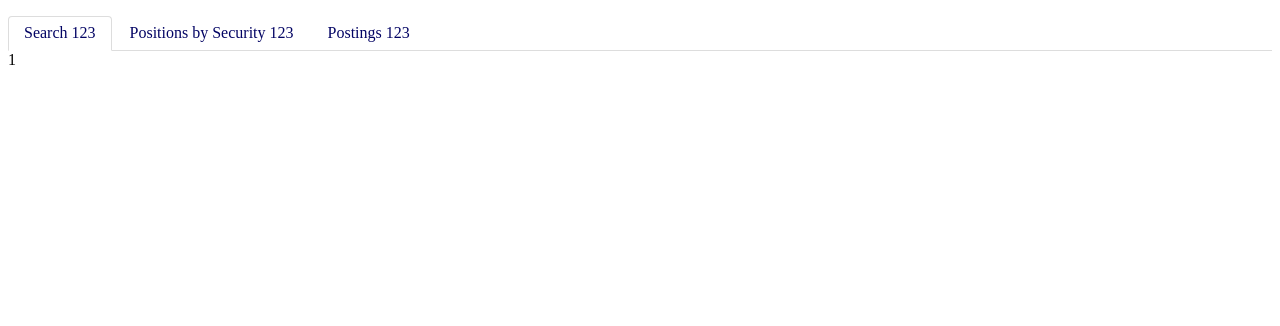
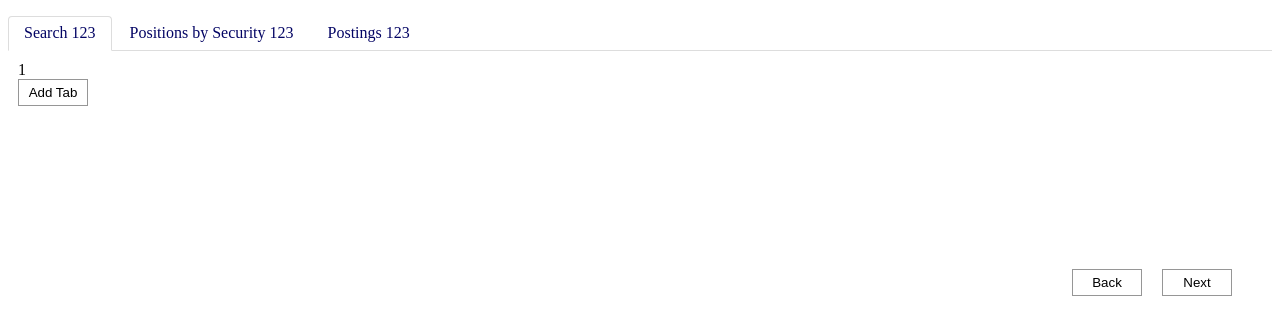
Before and after one commit to AsdoshDev/ModifiedNgTable, an Angular app: page / in a window 1280 px wide. Shown: the top 326 px of the page. Built offline with nearby package versions, Linux system fonts and the light colour scheme.

Commit message:
dynamic content ,next & back buttons in tabs,

```diff
--- a/src/app/components/gsr-tabs/gsr-tabs.component.html
+++ b/src/app/components/gsr-tabs/gsr-tabs.component.html
@@ -1,9 +1,15 @@
-<ul class="nav nav-tabs">
-  <li *ngFor="let tab of tabs;let in = index;"  class="{{tab.isClicked}}" (click)="selectTab(tab,in)">
-    <a href="#">{{tab.title}}</a>
-  </li>
-</ul>
-
+<div class="tabsWrapper">
+  <ul class="nav nav-tabs">
+    <li *ngFor="let tab of tabs;let in = index;"  class="{{tab.isClicked}}" (click)="selectTab(tab,in)">
+      <a href="#">{{tab.title}}</a>
+    </li>
+  </ul>
+  <ng-content  select=".tab-content"></ng-content>
+  <div class="tab-footer">
+    <button (click)="navigateTab(false)">Back</button>
+    <button (click)="navigateTab(true)">Next</button>
+  </div>
+</div>
 <!-- <div class="tab-content">
 
 <ng-container *ngIf="tabs[0].isClicked == 'active'">
--- a/src/app/components/gsr-tabs/gsr-tabs.component.ts
+++ b/src/app/components/gsr-tabs/gsr-tabs.component.ts
@@ -17,11 +17,19 @@ account:any;
 columnHeaderInfo5:any;
 level:number;
 records:any;
-@Output() sendTab = new EventEmitter();
+@Output() passTabIndex = new EventEmitter();
 
 constructor(private data: TableDataService) { }
 
-
+navigateTab(nextTab){
+  let activeTab = this.tabs.filter(function(tab ) {
+    return tab.isClicked == "active";
+  });
+  let index = nextTab ? this.tabs.indexOf(activeTab[0]) + 1 : this.tabs.indexOf(activeTab[0]) - 1;
+  let targetTab = this.tabs[index];
+  if(targetTab)
+    this.selectTab(targetTab,index);
+}
 
 ngOnInit() {
   this.tabs[0].isClicked = "active";
@@ -40,14 +48,14 @@ ngOnInit() {
 ngAfterViewInit() {
 }
 
-selectTab(tab,index){
-  if(tab.isClicked !== "active"){
+selectTab(tab,index?){
+  if(tab.isClicked !== "active" || !index){
     this.tabs.forEach(tab=> tab.isClicked = "");
     tab.isClicked = "active";
     tab.index = index;
-    this.sendTab.emit(tab);
+    //pass Tab index to change content based on clicked tab
+    this.passTabIndex.emit(tab);
   }
-
 }
 
 
--- a/src/app/dummy/dummy.component.html
+++ b/src/app/dummy/dummy.component.html
@@ -1,20 +1,19 @@
-<gsr-tabs (sendTab) = "selectedTab=$event" [tabs] = "tabs"></gsr-tabs>
-
-
+<gsr-tabs (passTabIndex) = "selectedTab=$event" [tabs] = "tabs">
     <div class="tab-content">
         <ng-container *ngIf="!selectedTab || selectedTab.index==0">
         <div>1</div>
+        <button (click) = "changeTabs()">Add Tab</button>
             <!--FIRST TAB CONTENT GOES HERE -->
+        </ng-container>
 
-</ng-container>
         <ng-container *ngIf="selectedTab && selectedTab.index==1">
                 <div>2</div>
           <!--SECOND TAB CONTENT GOES HERE -->
+        </ng-container>
 
-</ng-container>
         <ng-container *ngIf="selectedTab && selectedTab.index==2">
                 <div>3</div>
           <!--THIRD TAB CONTENT GOES HERE -->
-
         </ng-container>
     </div>
+</gsr-tabs>
--- a/src/app/dummy/dummy.component.ts
+++ b/src/app/dummy/dummy.component.ts
@@ -8,18 +8,20 @@ import { Component, OnInit } from '@angular/core';
 export class DummyComponent implements OnInit {
 
   constructor() { }
-tabs:any;
-selectedTab:any;
-
-
-
+  tabs: any;
+  selectedTab: any;
 
   ngOnInit() {
     this.tabs = [
-      {title : 'Search 123'},
-      {title : 'Positions by Security 123'},
-      {title : 'Postings 123'}
+      { title: 'Search 123' },
+      { title: 'Positions by Security 123' },
+      { title: 'Postings 123' }
     ];
+  }
+
+  changeTabs() {
+    let no = this.tabs.length + 1;
+    this.tabs.push({ title: no + "th tab" });
   }
 
 
--- a/src/styles.css
+++ b/src/styles.css
@@ -1,31 +1,25 @@
-
-
-
-
 /* You can add global styles to this file, and also import other style files */
 
-
-.level-decider{
-    width:100%;
+.level-decider {
+  width: 100%;
 }
 
-.gsr-row.filter{
-    padding-top:5px;
-    padding-bottom:5px;
+.gsr-row.filter {
+  padding-top: 5px;
+  padding-bottom: 5px;
 }
 
 .gsr-table {
   border: 1px solid rgba(0, 0, 0, .12);
   box-shadow: 0 5px 5px -3px rgba(0, 0, 0, .2), 0 8px 10px 1px rgba(0, 0, 0, .14), 0 3px 14px 2px rgba(0, 0, 0, .12);
-    font-size:14px;
+  font-size: 14px;
 }
 
-.gsr-table-scroller{
+.gsr-table-scroller {
   overflow: auto;
   max-height: 800px;
-    height:480px;
-    width:100%;
-
+  height: 480px;
+  width: 100%;
 }
 
 .gsr-row {
@@ -33,26 +27,24 @@
   flex-direction: row;
   align-items: center;
   padding: 0px 25px;
-    display:inline-flex;
-    box-sizing:border-box;
+  display: inline-flex;
+  box-sizing: border-box;
 }
-
 
 .gsr-record-row:nth-child(odd) {
   background-color: #ececec;
-
 }
 
 .gsr-row.dynamicHeader {
-    background-color:#030464;
+  background-color: #030464;
   color: white;
-    padding:0px 5px;
-    width:100%;
+  padding: 0px 5px;
+  width: 100%;
   box-sizing: border-box;
 }
 
-   .gsr-row.dynamicHeader .gsr-column{
-    flex:1;
+.gsr-row.dynamicHeader .gsr-column {
+  flex: 1;
 }
 
 .gsr-column {
@@ -60,8 +52,8 @@
   width: 200px;
   word-wrap: break-word;
   padding: 5px;
-    flex-shrink:0;
-    box-sizing:border-box;
+  flex-shrink: 0;
+  box-sizing: border-box;
 }
 
 .arrow-up {
@@ -112,20 +104,19 @@
 
 .gsr-accordionHeader {
   padding: 5px 5px;
-    width:100%;
-    border:1px solid #e4e4e4;
-  }
-  .noResults{
-    width:100%;
-    text-align:center;
-    padding:10px;
+  width: 100%;
+  border: 1px solid #e4e4e4;
 }
 
-  .gsr-icon-column{
-    width:50px;
+.noResults {
+  width: 100%;
+  text-align: center;
+  padding: 10px;
 }
 
-
+.gsr-icon-column {
+  width: 50px;
+}
 
 .iconStyle {
   min-height: 20px;
@@ -158,7 +149,7 @@
     text-align:center;
   } */
 
-  gsr-row:hover{
+gsr-row:hover {
   background-color: #98bef7 !important;
 }
 
@@ -166,19 +157,18 @@
     border:1px solid #fff;
 } */
 
-
-
-
 /* scrollbar*/
 
 /* Let's get this party started */
-::-webkit-scrollbar,::-webkit-scrollbar:horizontal {
+
+::-webkit-scrollbar, ::-webkit-scrollbar:horizontal {
   width: 12px;
-  height:12px;
+  height: 12px;
   background: rgba(161, 161, 161, 0.2);
 }
 
 /* Track */
+
 ::-webkit-scrollbar-track {
   -webkit-box-shadow: inset 0 0 6px rgba(173, 172, 172, 0.3);
   -webkit-border-radius: 10px;
@@ -186,10 +176,12 @@
 }
 
 /* Handle */
+
 ::-webkit-scrollbar-thumb {
   background: rgba(161, 161, 161, 0.8);
   -webkit-box-shadow: inset 0 0 6px rgba(201, 200, 200, 0.5);
 }
+
 ::-webkit-scrollbar-thumb:window-inactive {
   background: rgba(44, 44, 44, 0.4);
 }
@@ -197,70 +189,87 @@ background: rgba(44, 44, 44, 0.4);
 /*scrollbar*/
 
 .gsr-row.header.level-2 {
-  width:100%;
-}
-.gsr-row.header.level-2 > .gsr-column{
-  width:100%;
-  text-align:center;
+  width: 100%;
 }
 
-.gsr-column.companyColumns{
-  margin-left:10px;
+.gsr-row.header.level-2>.gsr-column {
+  width: 100%;
+  text-align: center;
 }
 
+.gsr-column.companyColumns {
+  margin-left: 10px;
+}
 
-
-
-
-
-button{
-
+button {
   border: none;
   padding: 5px;
   cursor: pointer;
-border:1px solid #000;
+  border: 1px solid rgb(150, 150, 150);
   color: black;
   background-color: white;
-transition:0.1s;
-
+  transition: 0.1s;
+  min-width: 70px;
 }
 
-button:hover{
+button:hover {
   background-color: #3d3e79;
   color: white;
 }
 
-button:active{
-  box-shadow:0px 0px 0px 3px #ddd;
-}
-/* modal table details */
-.gsr-modal-content-column{
-	flex-grow:1;
-	width:0;
- padding: 5px;
-
+button:active {
+  box-shadow: 0px 0px 0px 3px #ddd;
 }
 
-.columnGroup{
-	display: flex;
-	width:50%;
+/* modal table details */
 
+.gsr-modal-content-column {
+  flex-grow: 1;
+  width: 0;
+  padding: 5px;
 }
 
-.column-label{
+.columnGroup {
+  display: flex;
+  width: 50%;
+}
+
+.column-label {
   font-weight: bold;
 }
 
-.columnGroup:nth-child(4n+1),.columnGroup:nth-child(4n+2) {
+.columnGroup:nth-child(4n+1), .columnGroup:nth-child(4n+2) {
   background-color: #ececec;
 }
 
-  .columnGroup:nth-child(4n+3),.columnGroup:nth-child(4n+4) {
+.columnGroup:nth-child(4n+3), .columnGroup:nth-child(4n+4) {
   background-color: white;
 }
 
-  .columnWrapper{
-    display:flex;
+.columnWrapper {
+  display: flex;
   flex-direction: column;
-    flex-flow:wrap;
+  flex-flow: wrap;
 }
+
+.tabsWrapper {
+  position: relative;
+  min-height:300px;
+  max-height:700px;
+}
+
+.tab-content {
+  padding: 10px;
+  max-height: 700px;
+}
+
+.tab-footer {
+  position: absolute;
+  bottom: 10px;
+  right:30px;
+}
+
+.tab-footer>button {
+  display: inline-block;
+  margin: 10px;
+}
```
Lines whose indentation alone changed are shown as unchanged.
